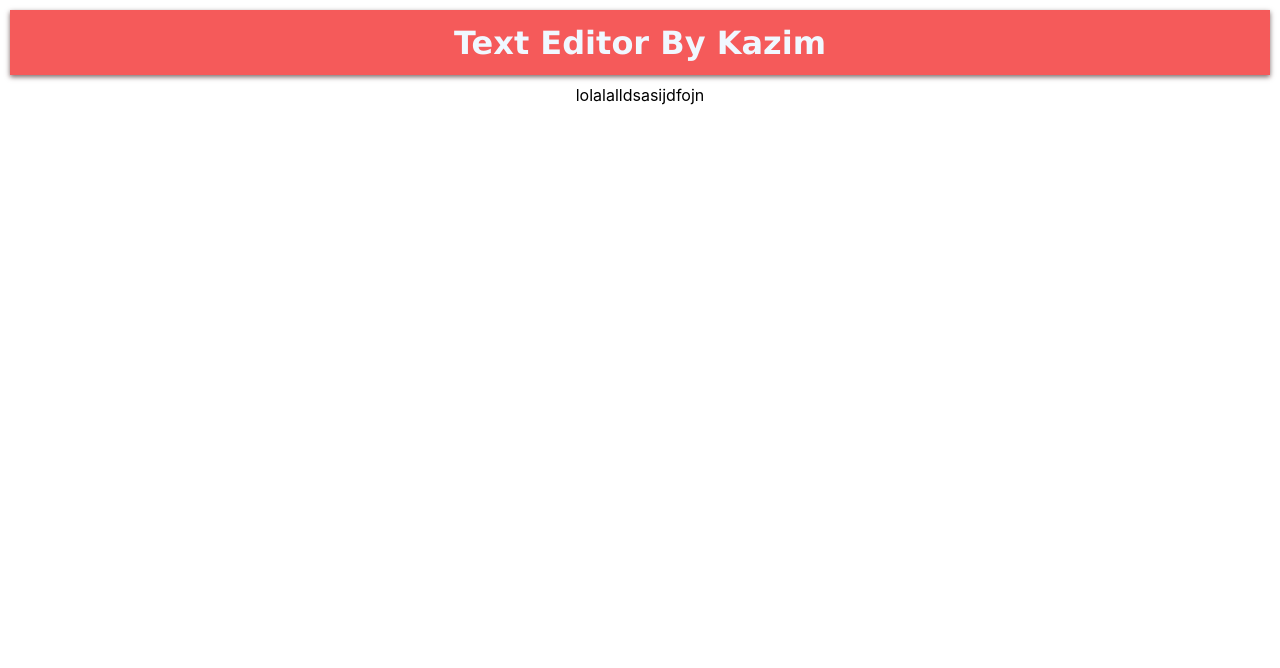
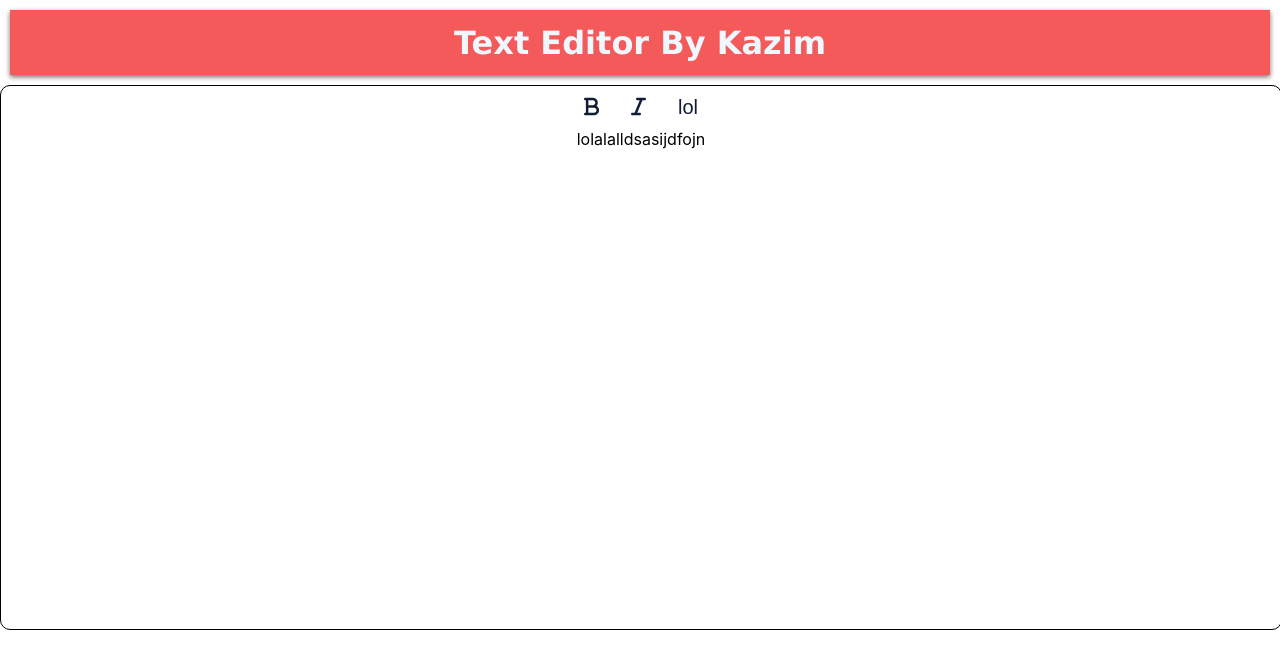
Before and after one commit to kazimayaan/Internship-assignment, a React (Create React App) app in the folder texteditor/: page / in a window 1280 px wide. Shown: the top 668 px of the page. Built offline with nearby package versions, Linux system fonts and the light colour scheme.

Commit message:
adding functionality

```diff
--- a/texteditor/package.json
+++ b/texteditor/package.json
@@ -3,6 +3,10 @@
   "version": "0.1.0",
   "private": true,
   "dependencies": {
+    "@emotion/react": "^11.10.6",
+    "@emotion/styled": "^11.10.6",
+    "@mui/icons-material": "^5.11.11",
+    "@mui/material": "^5.11.14",
     "@testing-library/jest-dom": "^5.16.5",
     "@testing-library/react": "^13.4.0",
     "@testing-library/user-event": "^13.5.0",
--- a/texteditor/public/index.html
+++ b/texteditor/public/index.html
@@ -9,6 +9,7 @@
       name="description"
       content="Web site created using create-react-app"
     />
+    <link rel="stylesheet" href="https://cdnjs.cloudflare.com/ajax/libs/font-awesome/6.1.1/css/all.min.css">
     <link rel="apple-touch-icon" href="%PUBLIC_URL%/logo192.png" />
     <!--
       manifest.json provides metadata used when your web app is installed on a
--- a/texteditor/src/Editor.js
+++ b/texteditor/src/Editor.js
@@ -1,15 +1,56 @@
-import React from 'react'
+import React, { useState, useEffect } from "react";
+
+import FormatBoldIcon from "@mui/icons-material/FormatBold";
+import FormatItalicIcon from "@mui/icons-material/FormatItalic";
 
 function Editor() {
+  const [text, setText] = useState("");
+  const [bold, setBold] = useState(false);
+  const [italic, setItalic] = useState(false);
+  const [selectedText, setSelectedText] = useState("");
+
+  const getSelectedText = () => {
+    if (document.getSelection) {
+      var lol = document.getSelection();
+      alert(lol);
+    }
+  };
+  const boldClickHandler = () => {
+    const editor = document.getElementById("editor");
+    if (bold == true) {
+      editor.style.fontWeight = "300";
+      setBold(false);
+    } else {
+      editor.style.fontWeight = "bold";
+      setBold(true);
+    }
+  };
+
+  const italicClickHandler = () => {
+    const editor = document.getElementById("editor");
+    if (italic === true) {
+      editor.style.fontStyle = "normal";
+      setItalic(false);
+    } else {
+      editor.style.fontStyle = "italic";
+      setItalic(true);
+    }
+  };
+
   return (
     <main>
-
-    <div contentEditable = "true" className='editor--div'  >
-      lolalalldsasijdfojn
-    </div>
+      <button type="button" onClick={boldClickHandler}>
+        <i class="fa-solid fa-bold"></i>
+      </button>
+      <button type="button" onClick={italicClickHandler}>
+        <i class="fa-solid fa-italic"></i>
+      </button>
+      <button onClick={getSelectedText}>lol</button>
+      <div contentEditable="true" className="editor--div" id="editor">
+        lolalalldsasijdfojn
+      </div>
     </main>
-
-  )
+  );
 }
 
-export default Editor
+export default Editor;
--- a/texteditor/src/index.css
+++ b/texteditor/src/index.css
@@ -31,3 +31,25 @@ header{
  border-radius : 10px;
 
 }
+main{
+  border : 10px solid black;
+  height: 100%;
+  width: 100%;
+}
+main {
+  border-style: solid;
+  border-width: 1px;
+  border-color: rgb(1, 0, 0);
+  border-radius: 10px;
+}
+button {
+  border: none;
+  color: #131c35;
+  font-size: 20px;
+  font-weight: 300;
+  background-color: transparent;
+  padding: 10px 16px;
+  border-radius: 3px;
+  cursor: pointer;
+  user-select: none;
+}
```
Also changed, not shown: 1 other file (tests, documents, lock files or other folders).
